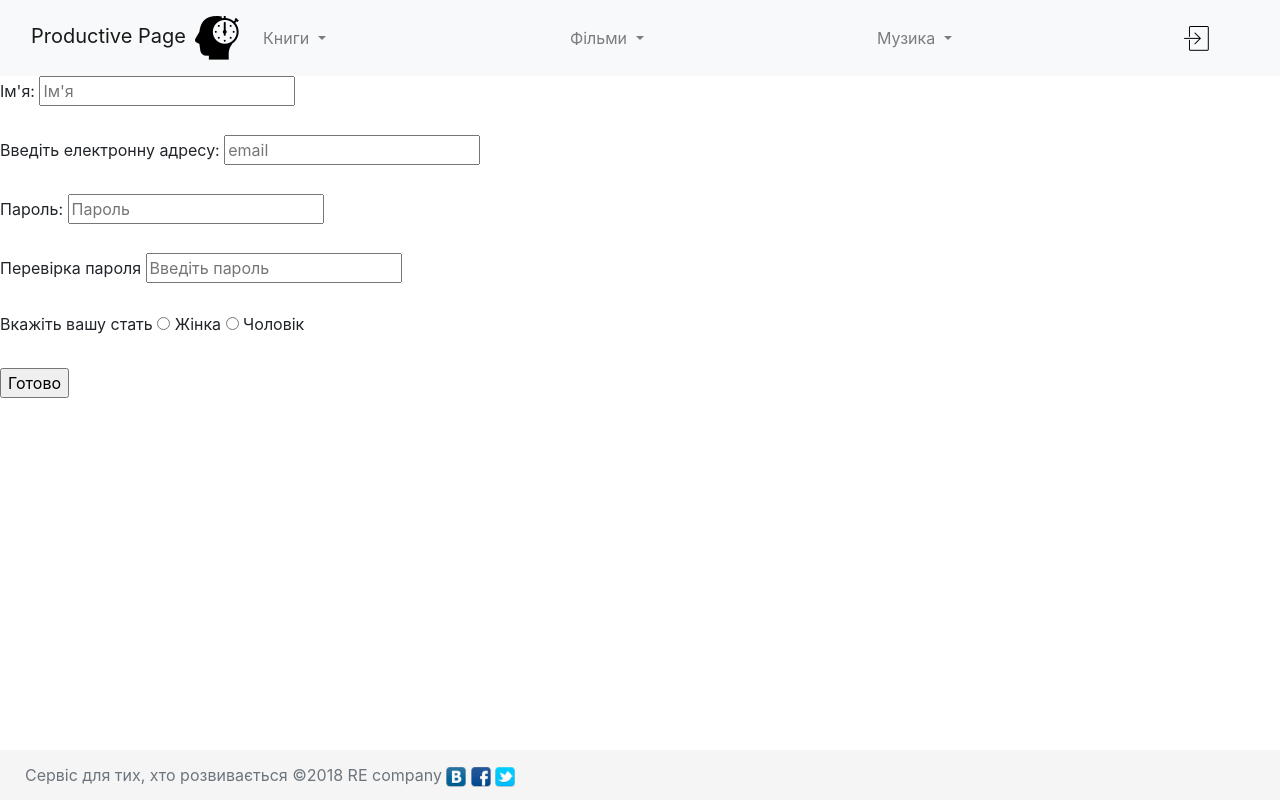
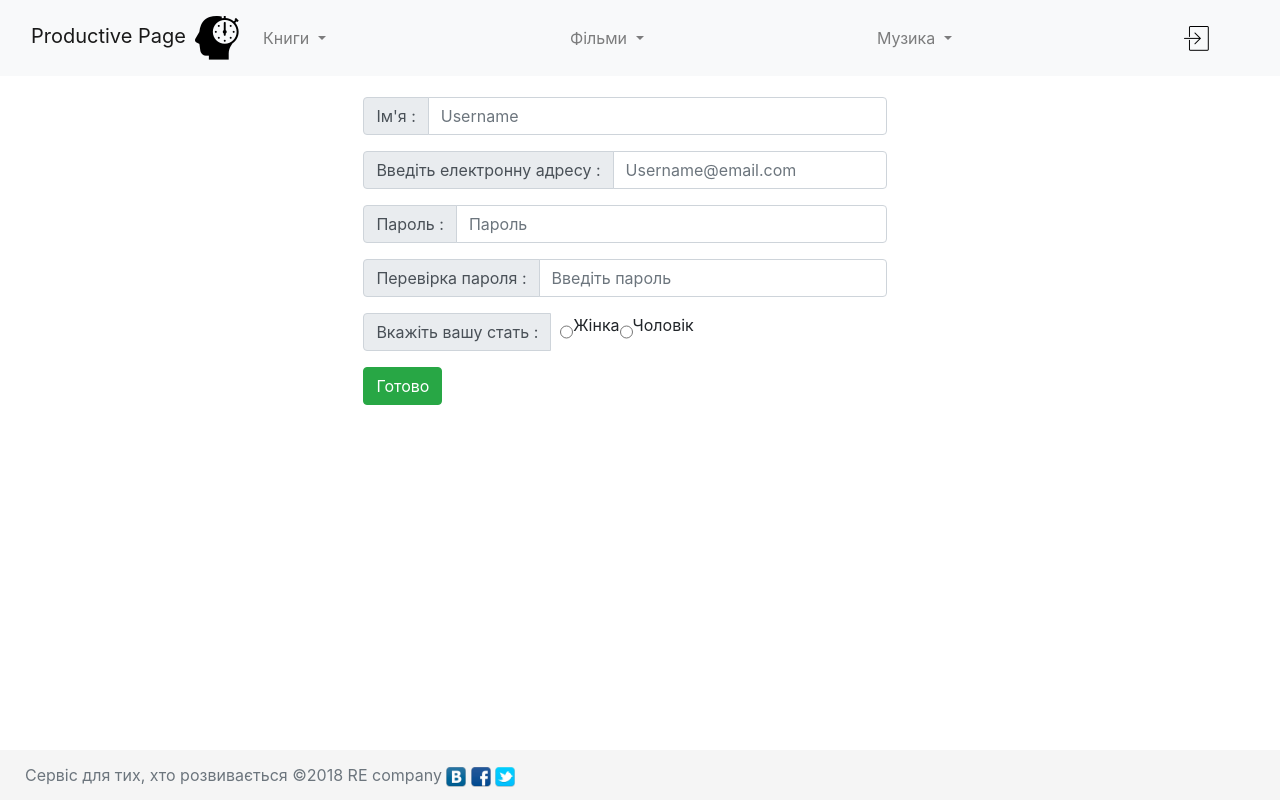
Before and after one commit to Eqweed/pp, a plain HTML site: page reg.html in a window 1280 px wide. Drawn offline with nearby package versions, Linux system fonts and the light colour scheme.

Commit message:
edit reg.html

```diff
--- a/css/style.css
+++ b/css/style.css
@@ -8,7 +8,12 @@
   background-color: #f5f5f5;
   padding-left: 25px;
 }
+ #form {
+   /* background-color: red; */
+   padding: 5px;
+ }
 
-.collapse {
-  /* border: 1px solid red; */
-}
+ #state1, state2 {
+   margin-left: 10px;
+   padding-right: : 10px;
+ }
--- a/reg.html
+++ b/reg.html
@@ -14,6 +14,7 @@
 	</head>
 
 	<body>
+		<!-- <header> -->
 				<nav class="navbar navbar-light bg-light navbar-expand-lg">
 					<a class="navbar-brand col-2" href="index.html">Productive Page  <img src="img/logo.png" alt=""></a>
 
@@ -55,45 +56,101 @@
 		          <a class="nav-link " href="#" id="navbarDropdownMenuLinkReg" data-toggle="dropdown" aria-haspopup="true" aria-expanded="false">
 		            <img src="img/icon-autin.png" alt="NaN" width="25px">
 		          </a>
+
 		          <div class="dropdown-menu" aria-labelledby="navbarDropdownMenuLinkReg">
-						<a class="dropdown-item" href="#">Вход</a>
-						<a class="dropdown-item" href="reg.html">Регистрация</a>
+		            <div class="container">
+		              <label for="login">Логiн:</label>
+		              <input type="email" name="login" placeholder="Ваш логiн" id="email" />
+		              <label for="password">Пароль:</label>
+		              <input type="password" name="password" placeholder="Пароль" id="password" /><br><br>
+		              <button type="button"  class="btn btn-dark" name="button">Увiйти</button>
+		              <a href="reg.html">Зареєструватись</a><br>
+		              <a href="#">Забули пароль?</a>
+		            </div>
+
+		            <!--  <a class="dropdown-item" href="#">Вход</a>
+		              <a class="dropdown-item" href="reg.html">Регистрация</a>  -->
 		          </div>
 		        </li>
 		      </ul>
 		    </nav>
 
+<div class="form-group">
+
+</div>
+		<div class="container row justify-content-center col-12" >
+
+    	<form action="" method="post" class="" role="form" name="test" id="form">
+
+				<div class="input-group mb-3">
+  				<div class="input-group-prepend">
+    				<label for"name" class="input-group-text" id="basic-addon1">Ім'я :</label>
+	  			</div>
+  				<input type="login" class="form-control" placeholder="Username" aria-label="Username" name="name" id="name" aria-describedby="basic-addon1">
+				</div>
+
+				<div class="input-group mb-3">
+  				<div class="input-group-prepend">
+    				<label for="email" class="input-group-text" id="basic-addon1">Введіть електронну адресу :</label>
+	  			</div>
+  				<input type="email" class="form-control" placeholder="Username@email.com" aria-label="Username" id="email" aria-describedby="basic-addon1">
+				</div>
+
+				<div class="input-group mb-3">
+  				<div class="input-group-prepend">
+    				<label for="password" class="input-group-text" id="basic-addon1">Пароль :</label>
+	  			</div>
+  				<input type="password" name="password" placeholder="Пароль" id="password" class="form-control" aria-label="password" aria-describedby="basic-addon1">
+				</div>
+
+				<div class="input-group mb-3">
+  				<div class="input-group-prepend">
+    				<label for="RePassword" class="input-group-text" id="basic-addon1">Перевірка пароля :</label>
+	  			</div>
+  				<input type="password" name="RePassword" placeholder="Введіть пароль" id="RePassword" class="form-control" aria-label="password" aria-describedby="basic-addon1">
+				</div>
+
+				<div class="input-group mb-3">
+  				<div class="input-group-prepend">
+    				<label class="input-group-text" id="basic-addon1">Вкажіть вашу стать :</label>
+	  			</div>
+					<input type="radio" name="state" id="state1" value="Мужской"/>
+					<label for="state1">Жінка</label>
+		      <input type="radio" name="state" id="state2" value="Женский"/>
+		      <label for="state2">Чоловік</label>
+  				<!-- <input type="password" name="RePassword" placeholder="Введіть пароль" id="RePassword" class="form-control" aria-label="password" aria-describedby="basic-addon1"> -->
+				</div>
+				 <input type="button" class="btn btn-success" onclick="valid(document.getElementById('form'))" name="submit" value="Готово"/>
 
 
+<!--
 
+					<div class="form-group bg-light" style="padding:30px; border-radius: 10px;">
 
-
-
-    <form action="" method="post" name="test" id="form">
-      <label for="name">Ім'я:</label>
+		      <label for="name" class="col-4 ">Ім'я:</label>
 		      <input type="text" name="name" placeholder="Ім'я" id="name" /> <br/><br/>
 
-      <label for="password">Введіть електронну адресу:</label>
+		      <label for="email" class="col-4">Введіть електронну адресу:</label>
 		      <input type="email" name="email" placeholder="email" id="email" /> <br/><br/>
 
-      <label for="password">Пароль:</label>
+		      <label for="password" class="col-4">Пароль:</label>
 		      <input type="password" name="password" placeholder="Пароль" id="password" /> <br/><br/>
 
-      <label for="RePassword">Перевірка пароля</label>
+		      <label for="RePassword" class="col-4">Перевірка пароля:</label>
 		      <input type="password" name="RePassword" placeholder="Введіть пароль" id="RePassword"/> <br/><br/>
 
-      <span>Вкажіть вашу стать</span>
+		      <span class="col-3">Вкажіть вашу стать</span>
 		      <input type="radio" name="state" id="state1" value="Мужской"/>
 		      <label for="state1">Жінка</label>
 		      <input type="radio" name="state" id="state2" value="Женский"/>
 		      <label for="state2">Чоловік</label>
 		      <br/><br/>
 
-      <input type="button" onclick="valid(document.getElementById('form'))" name="submit" value="Готово"/>
-
+		      <input type="button" class="btn btn-dark" onclick="valid(document.getElementById('form'))" name="submit" value="Готово"/>
+				</div>
+  -->
   		</form>
-
-
+		</div>
 
 
 
```
Also changed, not shown: index.html (+13 -2 lines). Lines whose indentation alone changed are shown as unchanged.
